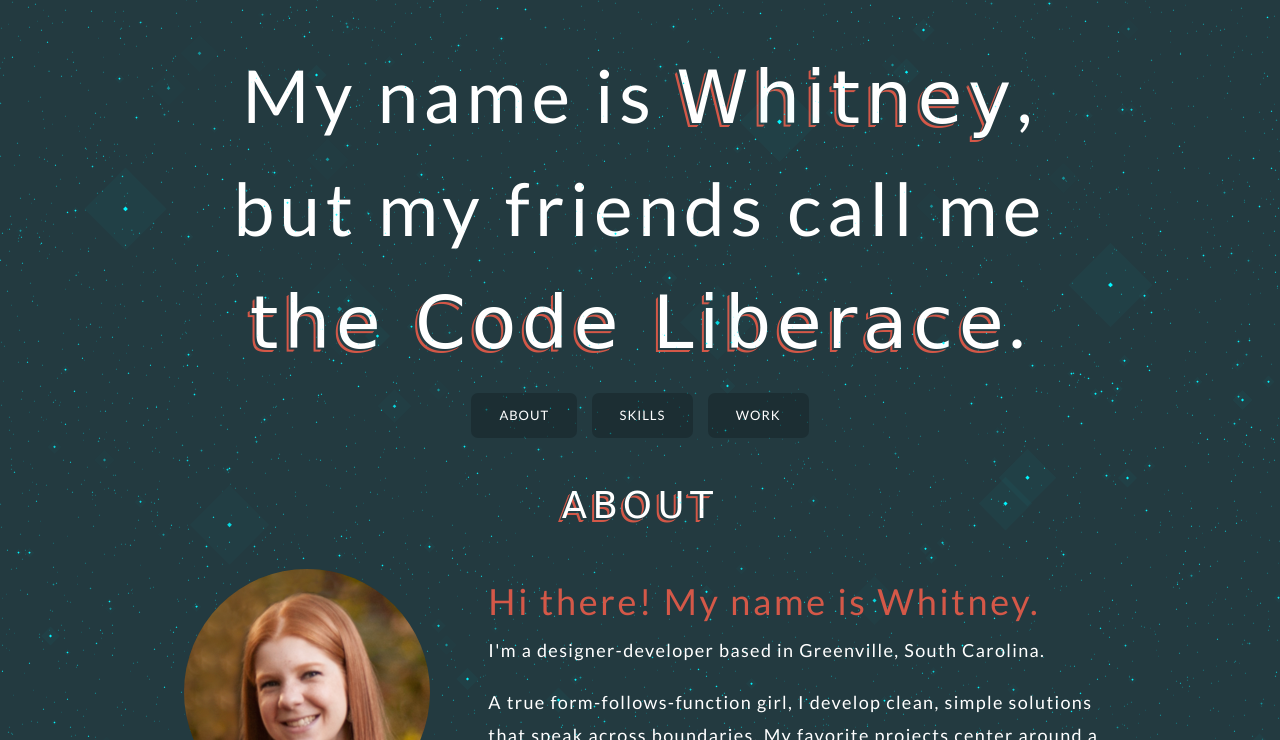
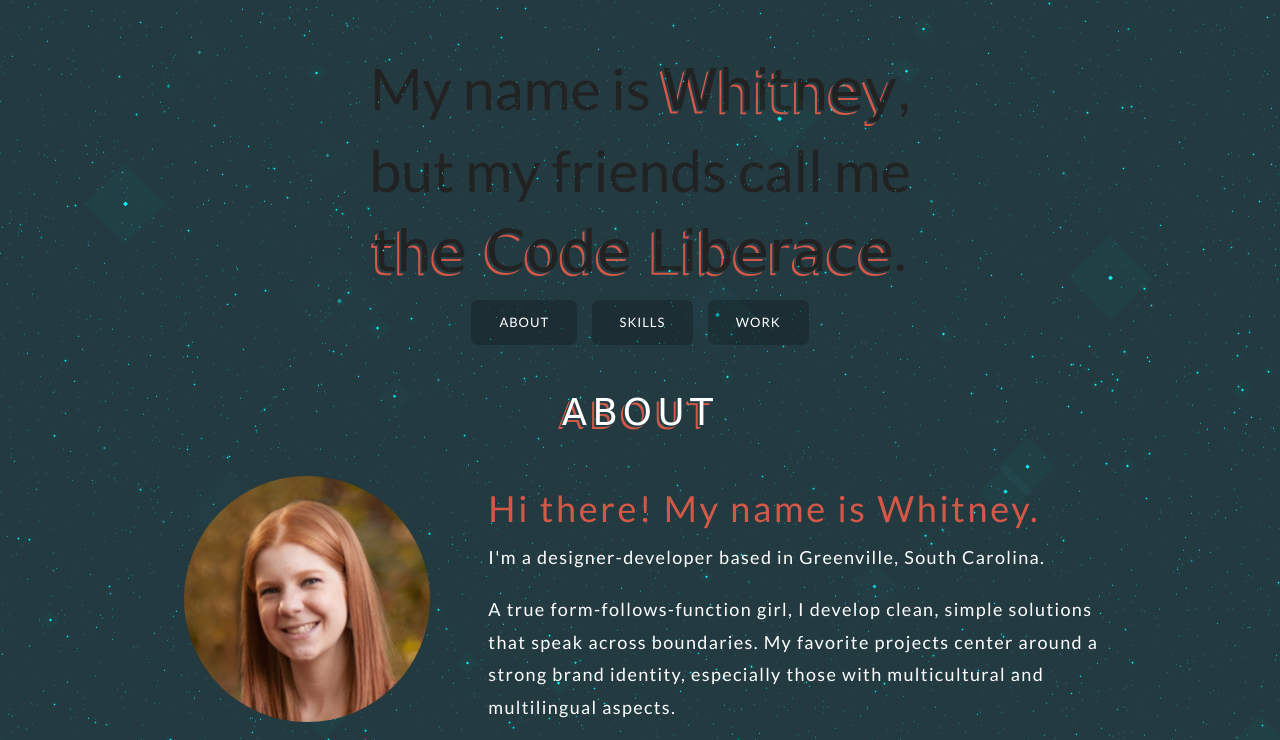
Before and after one commit to wweliz/liberace, a website: page app/index.html in a window 1280 px wide. Shown: the top 740 px of the page. Drawn offline with nearby package versions, Linux system fonts and the light colour scheme; files that its build step writes are made by us from their sources; files whose address does not match are found by name; a web font is replaced by a local one.

Commit message:
added row class to herotext-container div; changed herotext to be formatted as h1 rather than p

```diff
--- a/app/index.html
+++ b/app/index.html
@@ -30,10 +30,10 @@
 		<![endif]-->
 		<div class="empty-top"></div>
 
-		<div class="herotext-container">
-			<p class="herotext">My name is <span class="FtG">Whitney</span>,</p>
-			<p class="herotext">but my friends call me</p>
-			<p class="herotext"><span class="FtG">the Code Liberace</span>.</p>
+		<div class="row herotext-container">
+			<h1 class="herotext">My name is <span class="FtG">Whitney</span>,</h1>
+			<h1 class="herotext">but my friends call me</h1>
+			<h1 class="herotext"><span class="FtG">the Code Liberace</span>.</h1>
 		</div>
 
 		<div class="row centerText">
```
